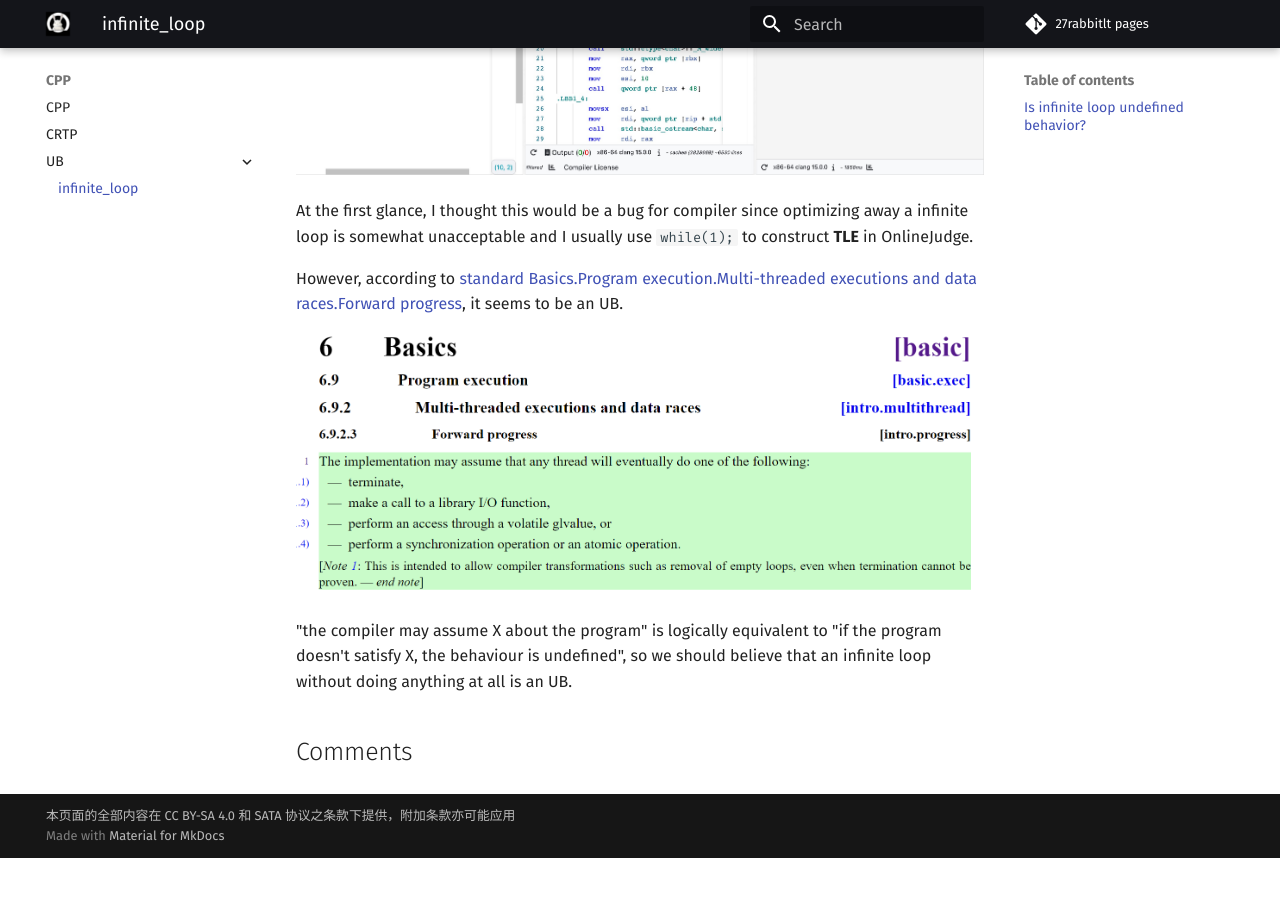
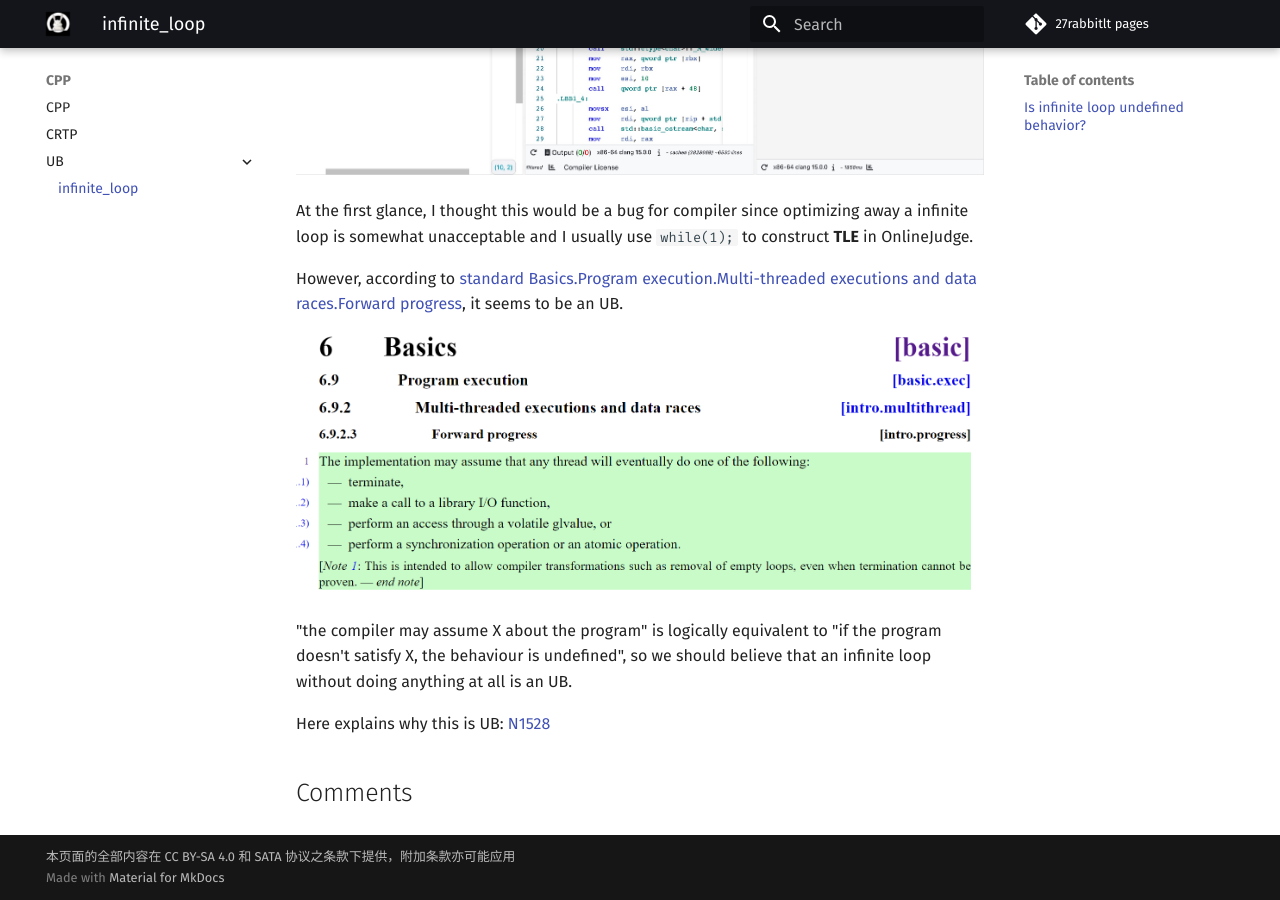
Before and after one commit to 27rabbitlt/27rabbitlt.io, an MkDocs documentation site: the page built from docs/posts/CPP/UB/infinite_loop.md, in a window 1280 px wide and 900 px high, scrolled down 1142 px. Built offline with MkDocs 1.6.1 and Material for MkDocs 9.7.7, drawn with Linux system fonts in a browser that asks for light colours; comment, search, counter and statistics services are not loaded; before the commit the page ends 2000 px from its top, so only the background shows below that.

Commit message:
Update infinite_loop.md

```diff
--- a/docs/posts/CPP/UB/infinite_loop.md
+++ b/docs/posts/CPP/UB/infinite_loop.md
@@ -17,3 +17,5 @@ However, according to [standard Basics.Program execution.Multi-threaded executio
 ![standard](infinite_loop3.png)
 
 "the compiler may assume X about the program" is logically equivalent to "if the program doesn't satisfy X, the behaviour is undefined", so we should believe that an infinite loop without doing anything at all is an UB.
+
+Here explains why this is UB: [N1528](https://www.open-std.org/jtc1/sc22/wg14/www/docs/n1528.htm)
```
